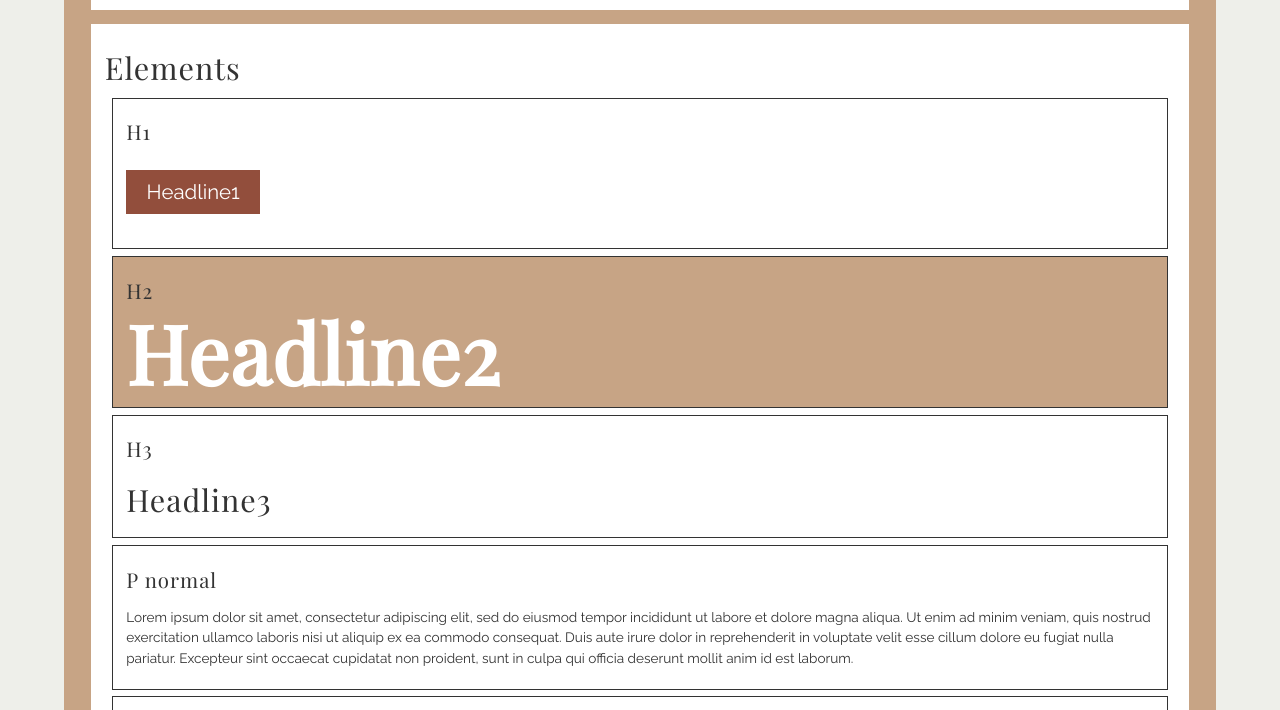
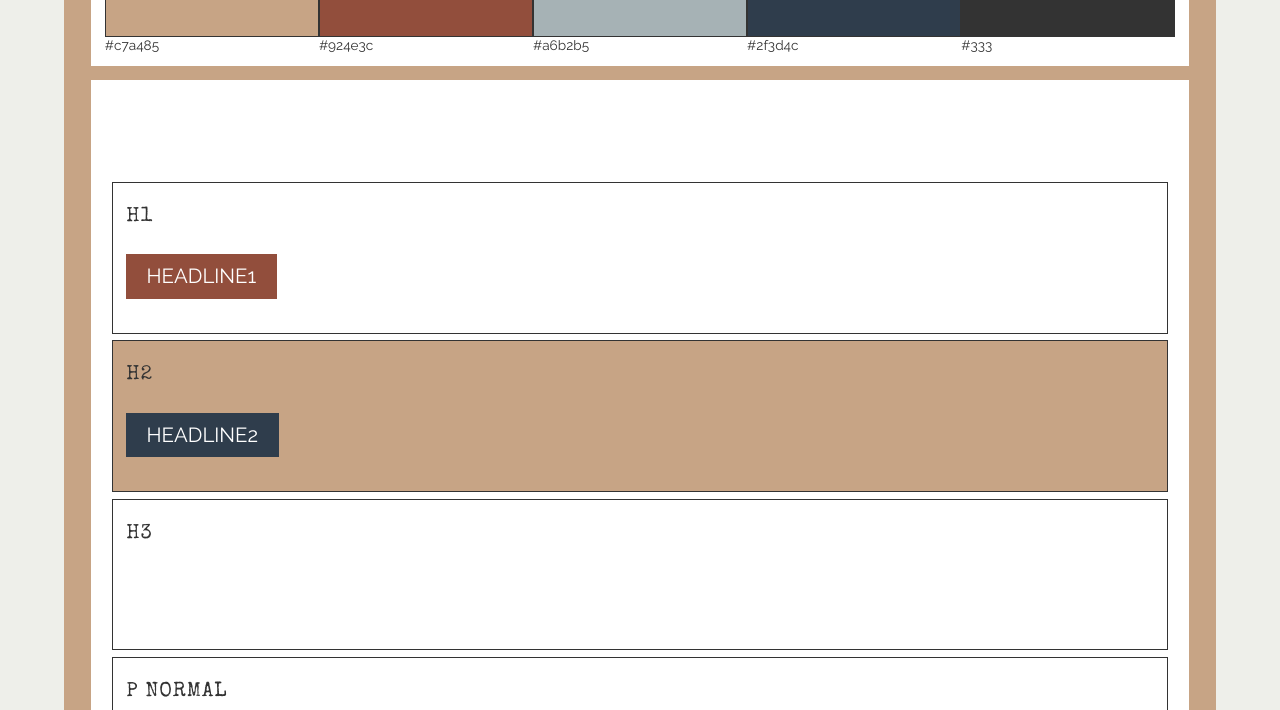
Before and after one commit to jamers08/wdd331, a plain HTML site: page week4/pattern.html in a window 1280 px wide. Shown: the part 820-1530 px from the top of the page. Drawn offline with nearby package versions, Linux system fonts and the light colour scheme.

Commit message:
update to css

```diff
--- a/week4/main.css
+++ b/week4/main.css
@@ -1,9 +1,11 @@
-@import url("https://fonts.googleapis.com/css2?family=Playfair+Display&family=Raleway&display=swap");
-h2,
+@import url("https://fonts.googleapis.com/css2?family=Raleway&family=Special+Elite&display=swap");
 h3,
-h4 {
-  font-family: "Playfair Display", Times, serif;
+h4,
+h5,
+h6 {
+  font-family: "Special Elite", Times, serif;
   margin: 0;
+  text-transform: uppercase;
 }
 
 h1 {
@@ -13,22 +15,25 @@
   font-weight: normal;
   margin-bottom: 1em;
   padding: 0.5em 1em;
+  text-transform: uppercase;
 }
 
 h2 {
+  background: #2f3d4c;
+  color: #fff;
+  display: inline-block;
+  font-weight: normal;
+  margin-bottom: 1em;
+  padding: 0.5em 1em;
+  text-transform: uppercase;
+}
+
+h3 {
   color: #fff;
   font-weight: 900; /* Heavy */
   font-size: 6em;
   letter-spacing: 1px;
   line-height: 1em;
-}
-
-h3 {
-  font-size: 2.25em;
-  font-weight: 200; /* Thin */
-  letter-spacing: 1px;
-  line-height: 1em;
-  padding: 0.5em 0 0.25em 0;
 }
 
 h4 {
@@ -37,6 +42,22 @@
   letter-spacing: 1px;
   line-height: 1em;
   margin: 0.5em 0;
+}
+
+h5 {
+  color: #fff;
+  font-weight: 900; /* Heavy */
+  font-size: 6em;
+  letter-spacing: 1px;
+  line-height: 1em;
+}
+
+h6 {
+  font-size: 2.25em;
+  font-weight: 200; /* Thin */
+  letter-spacing: 1px;
+  line-height: 1em;
+  padding: 0.5em 0 0.25em 0;
 }
 
 p {
@@ -105,6 +126,10 @@
   background-color: #c7a485;
 }
 
+.secondary {
+  background-color: #a6b2b5;
+}
+
 .accent1 {
   background-color: #924e3c;
 }
```
